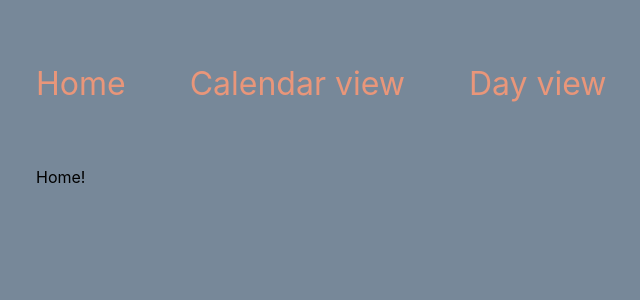
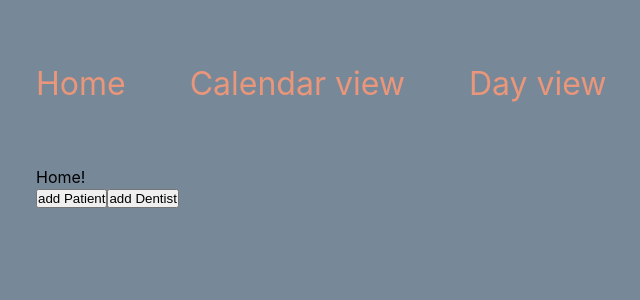
Before and after one commit to JEBesteman/tandarts, a React (Create React App) app: page / in a window 1280 px wide. Shown: the top 300 px of the page, without its empty margins (28-668 px from the left). Built offline with nearby package versions, Linux system fonts and the light colour scheme.

Commit message:
addDentist en addPatient werken met simpele button

```diff
--- a/src/App.js
+++ b/src/App.js
@@ -6,7 +6,7 @@ import Home from "./Home";
 import Calendar from "./Calendar";
 import Day from "./Day";
 
-const App = ({appointments}) => (
+const App = ({appointments, addPatient, addDentist}) => (
   <Router>
     <div>
       <nav>
@@ -32,6 +32,8 @@ const App = ({appointments}) => (
           </Route>
           <Route path="/">
             <Home />
+            <button onClick={()=> addPatient()}>add Patient</button>
+            <button onClick={()=> addDentist()}>add Dentist</button>
           </Route>
         </Switch>
       </main>
--- a/src/StateContainer.js
+++ b/src/StateContainer.js
@@ -1,31 +1,63 @@
 import React, { Component } from "react";
 import App from "./App";
-// import generateRandomAppointments from "./utils";
 import { v4 as uuidv4 } from "uuid";
 import uniqueArray from "./utils";
 
-
-
 class StateContainer extends Component {
   constructor() {
-        super()
-        // const appointments = generateRandomAppointments(150);
+    super();
     const appointments = uniqueArray;
-        const assistents = [...new Set(appointments.map(item => item.assistent))]
-        const dentists = [...new Set(appointments.map(item => item.dentist))]
-        const patients = [...new Set(appointments.map(item => item.patient))]
+    const assistents = [...new Set(appointments.map((item) => item.assistent))];
+    const dentists = [...new Set(appointments.map((item) => item.dentist))];
+    const patients = [...new Set(appointments.map((item) => item.patient))];
     this.state = {
       patients,
       assistents,
       dentists,
       appointments,
-        }
-        console.log(appointments)
-        console.log("assistents:", assistents)
-        console.log("patients:", patients)
-
+    };
   }
 
+  addPatient = () => {
+    const firstname = "Piet";
+    const lastname = "Auw";
+    const yearOfBirth = 1985;
+    const mobile = "(020) 1234567";
+    const email = "piet@wincacademy.nl";
+
+    const newPatient = {
+      id: uuidv4(),
+      firstname: firstname,
+      lastname: lastname,
+      yearOfBirth: yearOfBirth,
+      mobile: mobile,
+      email: email,
+      sick: false,
+    };
+    console.log("new", newPatient);
+    const newListPatients = [...this.state.patients, newPatient];
+    this.setState({ patients: newListPatients });
+    console.log(newListPatients);
+  };
+  addDentist = () => {
+    const firstname = "Toos";
+    const lastname = "Trekker";
+    const mobile = "(020) 4562343";
+    const email = "toos@dentistcompanybvt.com";
+
+    const newDentist = {
+      id: uuidv4(),
+      firstname: firstname,
+      lastname: lastname,
+      mobile: mobile,
+      email: email,
+      sick: false,
+    };
+    console.log("new", newDentist);
+    const newListDentist = [...this.state.dentists, newDentist];
+    this.setState({ dentist: newListDentist });
+    console.log(newListDentist);
+  };
 
   render() {
     return (
@@ -35,9 +67,11 @@ class StateContainer extends Component {
           dentists={this.state.dentists}
           assistents={this.state.assistents}
           patients={this.state.patients}
+          addPatient={this.addPatient}
+          addDentist={this.addDentist}
         />
       </div>
-        )
+    );
   }
 }
 
```
Lines whose indentation alone changed are shown as unchanged.
